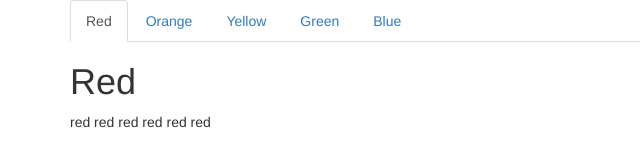
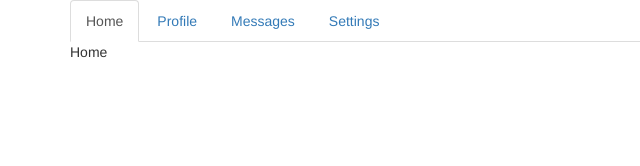
Before and after one commit to harihari1989/MachineLearningProjects, a plain HTML site: page index.html in a window 1280 px wide. Shown: the whole page, without its empty margins (0-640 px from the left). Drawn offline with nearby package versions, Linux system fonts and the light colour scheme.

Commit message:
Testing for tabs by including jquery script to switch to appropriate tab

```diff
--- a/index.html
+++ b/index.html
@@ -11,42 +11,32 @@
 		<!-- Optional theme -->
 		<link rel="stylesheet" href="https://maxcdn.bootstrapcdn.com/bootstrap/3.2.0/css/bootstrap-theme.min.css">
 
-		<!-- Latest compiled and minified JavaScript -->
+		<!-- Latest compiled and minified JavaScript for bootstrap-->
 		<script src="https://maxcdn.bootstrapcdn.com/bootstrap/3.2.0/js/bootstrap.min.js"></script>
+		<script type="text/javascript">
+			jQuery(function () {
+				jQuery('#myTab a:last').tab('show')
+			});
+		</script>
 	</head>
 	<body>
+
 		<div class="container">
 		    <div id="content">
-		        <ul id="tabs" class="nav nav-tabs" data-tabs="tabs">
-		            <li class="active"><a href="#red" data-toggle="tab">Red</a></li>
-		            <li><a href="#orange" data-toggle="tab">Orange</a></li>
-		            <li><a href="#yellow" data-toggle="tab">Yellow</a></li>
-		            <li><a href="#green" data-toggle="tab">Green</a></li>
-		            <li><a href="#blue" data-toggle="tab">Blue</a></li>
-		        </ul>
-		        <div id="my-tab-content" class="tab-content">
-		            <div class="tab-pane active" id="red">
-		                <h1>Red</h1>
-		                <p>red red red red red red</p>
-		            </div>
-		            <div class="tab-pane" id="orange">
-		                <h1>Orange</h1>
-		                <p>orange orange orange orange orange</p>
-		            </div>
-		            <div class="tab-pane" id="yellow">
-		                <h1>Yellow</h1>
-		                <p>yellow yellow yellow yellow yellow</p>
-		            </div>
-		            <div class="tab-pane" id="green">
-		                <h1>Green</h1>
-		                <p>green green green green green</p>
-		            </div>
-		            <div class="tab-pane" id="blue">
-		                <h1>Blue</h1>
-		                <p>blue blue blue blue blue</p>
-		            </div>
-		        </div>
-		    </div>
+				<ul class="nav nav-tabs" id="myTab">
+					<li class="active"><a data-target="#home" data-toggle="tab">Home</a></li>
+					<li><a data-target="#profile" data-toggle="tab">Profile</a></li>
+					<li><a data-target="#messages" data-toggle="tab">Messages</a></li>
+					<li><a data-target="#settings" data-toggle="tab">Settings</a></li>
+				</ul>
+
+				<div class="tab-content">
+					<div class="tab-pane active" id="home">Home</div>
+					<div class="tab-pane" id="profile">Profile</div>
+					<div class="tab-pane" id="messages">Message</div>
+					<div class="tab-pane" id="settings">Settings</div>
+				</div>
+			</div>
 		</div>
 
  	</body>
```
